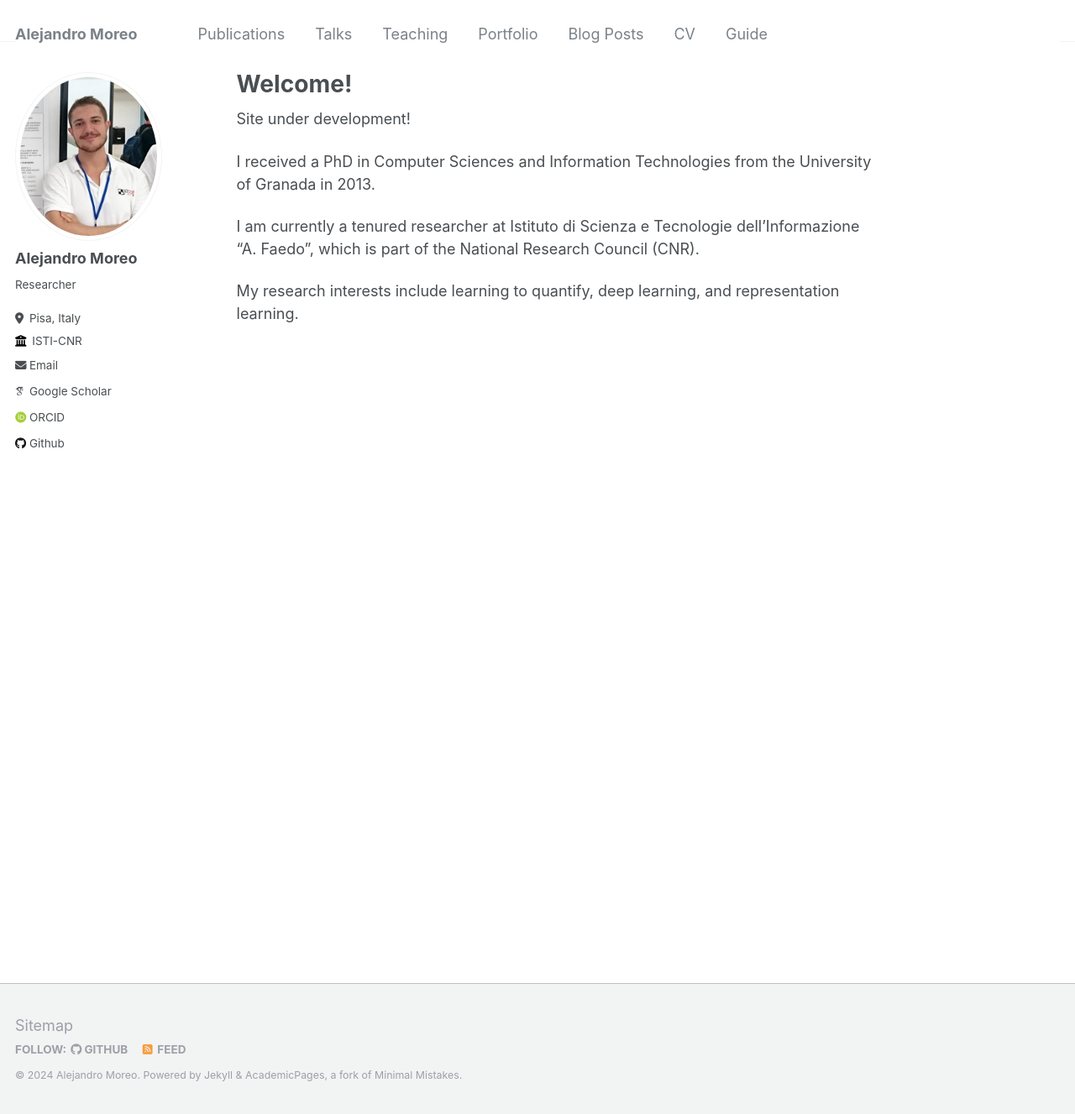
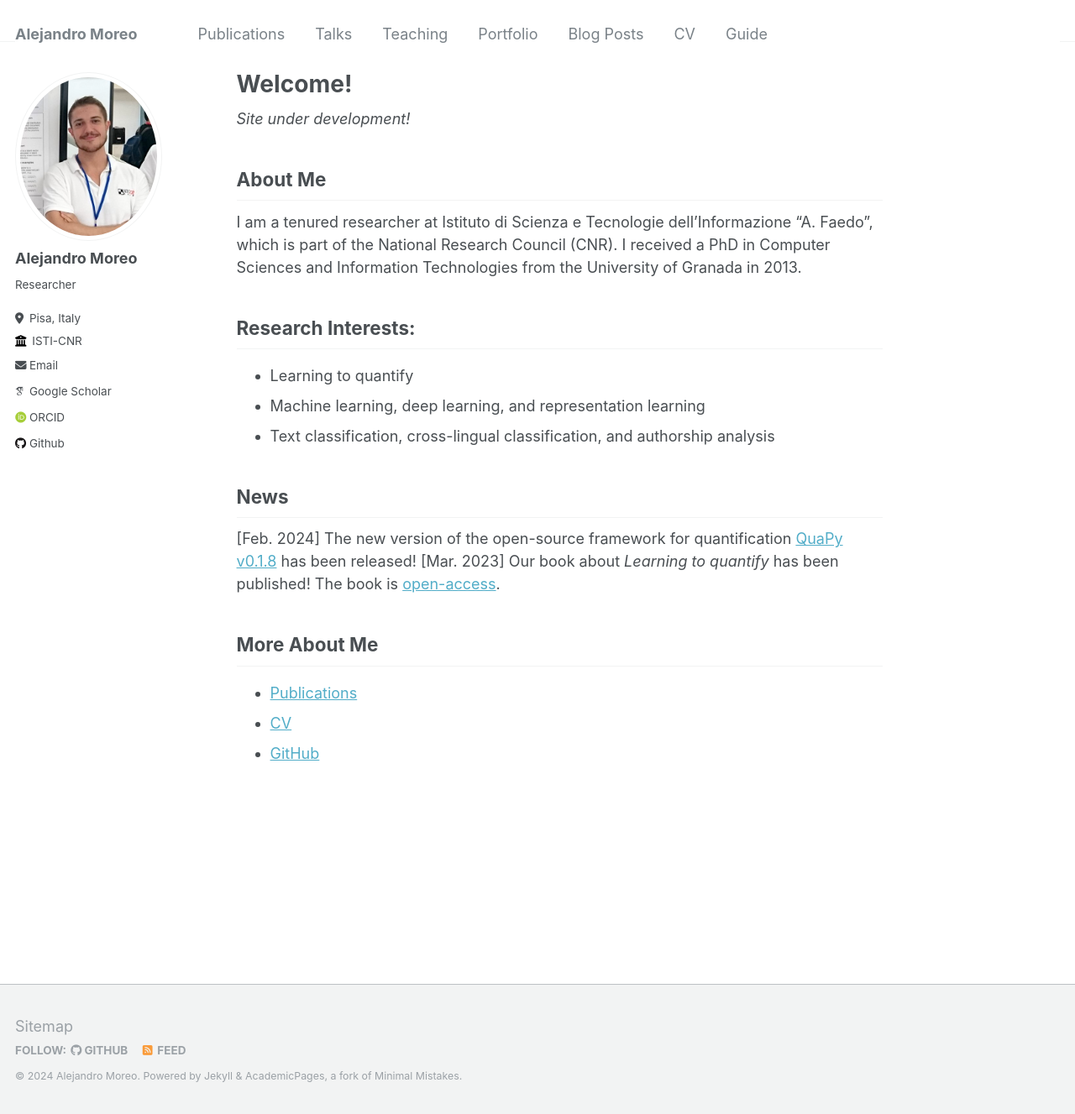
Before and after one commit to AlexMoreo/AlexMoreo.github.io, a Jekyll site: the page built from _pages/about.md, in a window 1280 px wide and 1327 px high. Shown: the whole window at 84% size. Built offline with Jekyll 4.4.1, drawn with Linux system fonts in a browser that asks for light colours; some web fonts are replaced.

Commit message:
Update about.md

```diff
--- a/_pages/about.md
+++ b/_pages/about.md
@@ -7,10 +7,23 @@ redirect_from:
   - /about.html
 ---
 
-Site under development!
+*Site under development!*
 
-I received a PhD in Computer Sciences and Information Technologies from the University of Granada in 2013.
+## About Me
 
-I am currently a tenured researcher at Istituto di Scienza e Tecnologie dell’Informazione "A. Faedo", which is part of the National Research Council (CNR).
+I am a tenured researcher at Istituto di Scienza e Tecnologie dell’Informazione "A. Faedo", which is part of the National Research Council (CNR). I received a PhD in Computer Sciences and Information Technologies from the University of Granada in 2013.
 
-My research interests include learning to quantify, deep learning, and representation learning.
+## Research Interests:
+* Learning to quantify
+* Machine learning, deep learning, and representation learning
+* Text classification, cross-lingual classification, and authorship analysis
+
+## News
+
+[Feb. 2024] The new version of the open-source framework for quantification [QuaPy v0.1.8](https://github.com/HLT-ISTI/QuaPy) has been released!
+[Mar. 2023] Our book about _Learning to quantify_ has been published! The book is [open-access](https://link.springer.com/book/10.1007/978-3-031-20467-8).
+
+## More About Me
+* [Publications](https://alexmoreo.github.io/publications/)
+* [CV](http://alexmoreo.github.io/files/CV_apr2024.pdf)
+* [GitHub](https://github.com/AlexMoreo)
```
